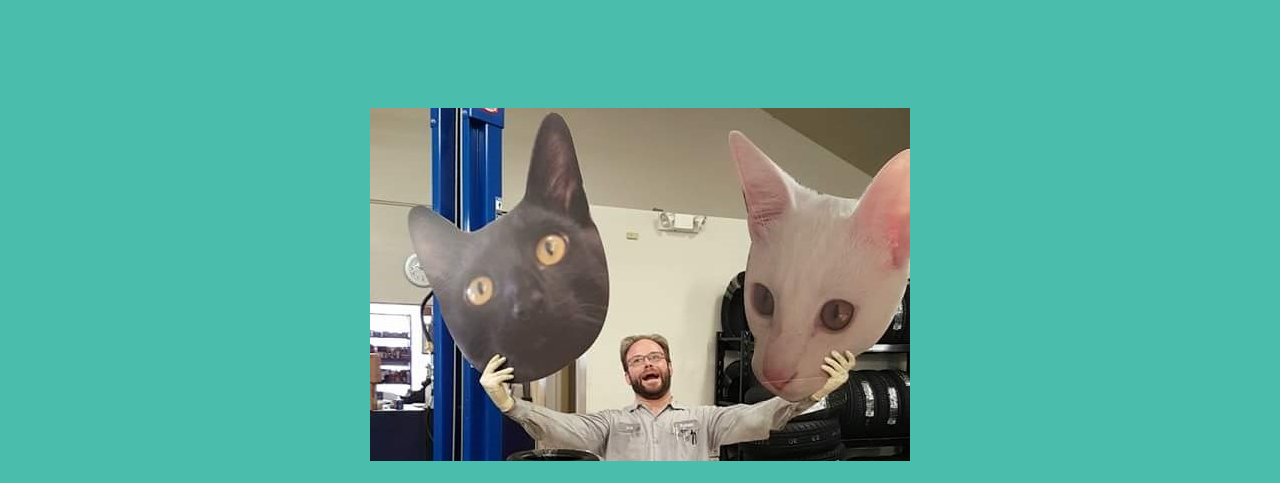
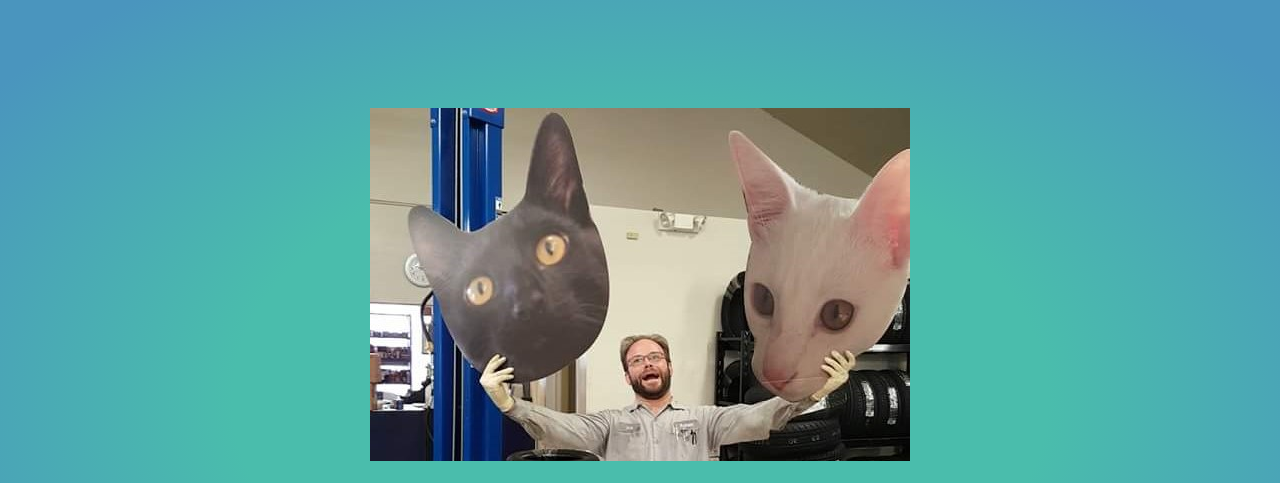
Before and after one commit to blanklist/blanklist.github.io, a plain HTML site: page success.html in a window 1280 px wide. Shown: the top 483 px of the page. Drawn offline with Linux system fonts and the light colour scheme.

Commit message:
add gradient to background

```diff
--- a/style.css
+++ b/style.css
@@ -35,6 +35,7 @@ header h2 {
 
 body {
   background: #4ABDAC;
+  background: radial-gradient(ellipse at center, #4ABDAC 0%, #4ABDAC 45%, #4A95BE 90%);
 }
 
 #container {
@@ -131,6 +132,7 @@ a:visited {
 
 .success {
   background: #4ABDAC;
+  background: radial-gradient(ellipse at center, #4ABDAC 0%, #4ABDAC 45%, #4A95BE 90%);
   text-align: center;
   padding-top: 100px;
   text-shadow: 1px 1px #FC4A1A;
```
